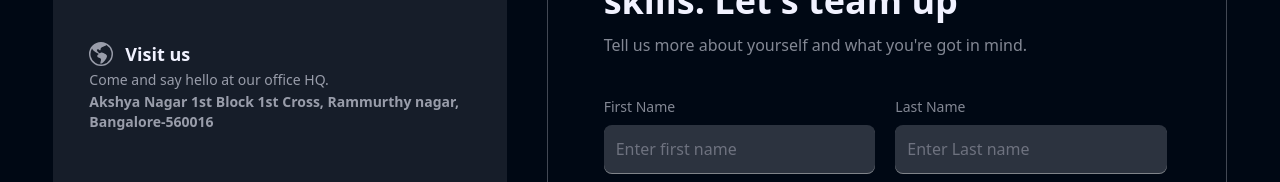
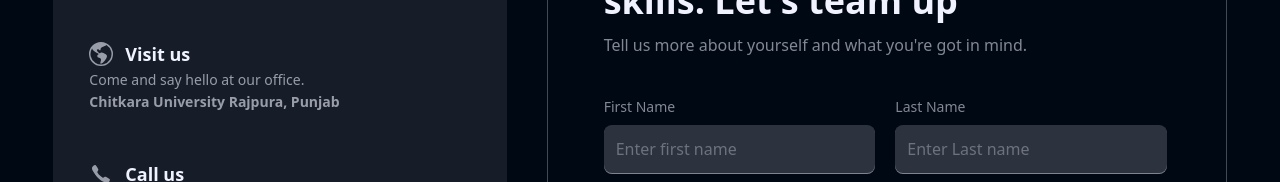
Before and after one commit to SAKSHAMGARG21/ED4U, a React (Vite) app in the folder frontend/: page /contact in a window 1280 px wide. Shown: the part 276-458 px from the top of the page. Built offline with nearby package versions, Linux system fonts and the light colour scheme; no server answers; a web font is replaced by a local one.

Commit message:
contact us page address  change

```diff
--- a/frontend/src/pages/ContactPage.jsx
+++ b/frontend/src/pages/ContactPage.jsx
@@ -14,8 +14,8 @@ const ContactPage = () => {
         },
         {
             title:"Visit us",
-            desc:"Come and say hello at our office HQ.",
-            address:"Akshya Nagar 1st Block 1st Cross, Rammurthy nagar, Bangalore-560016"
+            desc:"Come and say hello at our office.",
+            address:"Chitkara University Rajpura, Punjab"
         },
         {
             title:"Call us",
```
